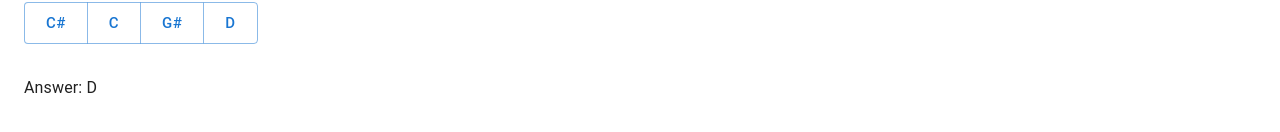
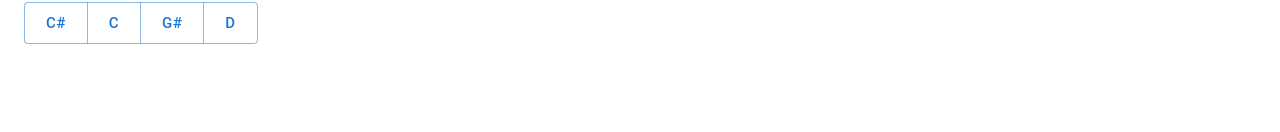
Before and after one commit to andrewdaoust/guitar-teacher, a React (Create React App) app: page /fretboard in a window 1280 px wide. Shown: the part 266-398 px from the top of the page. Built offline with nearby package versions, Linux system fonts and the light colour scheme.

Commit message:
Fix bug with quiz answers showing

```diff
--- a/src/components/quiz.jsx
+++ b/src/components/quiz.jsx
@@ -100,7 +100,7 @@ function Question({ progress, question, Layout, onCorrect, onWrong }) {
           onWrong={onWrong}
         />
       </ButtonGroup>
-      <p>Answer: {question.correct}</p>
+      {/* <p>Answer: {question.correct}</p> */}
     </Box>
     // </div>
   );
```
